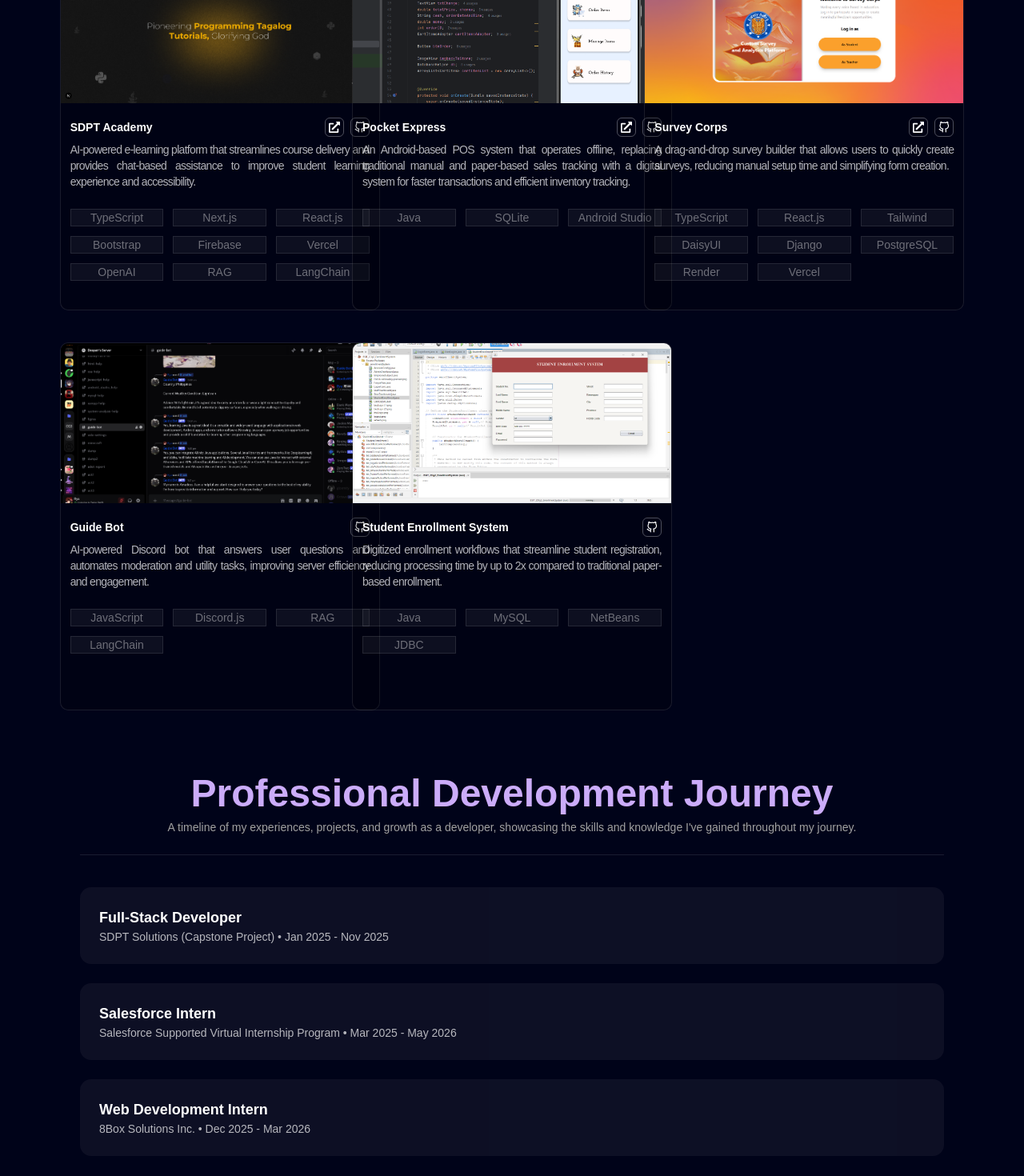
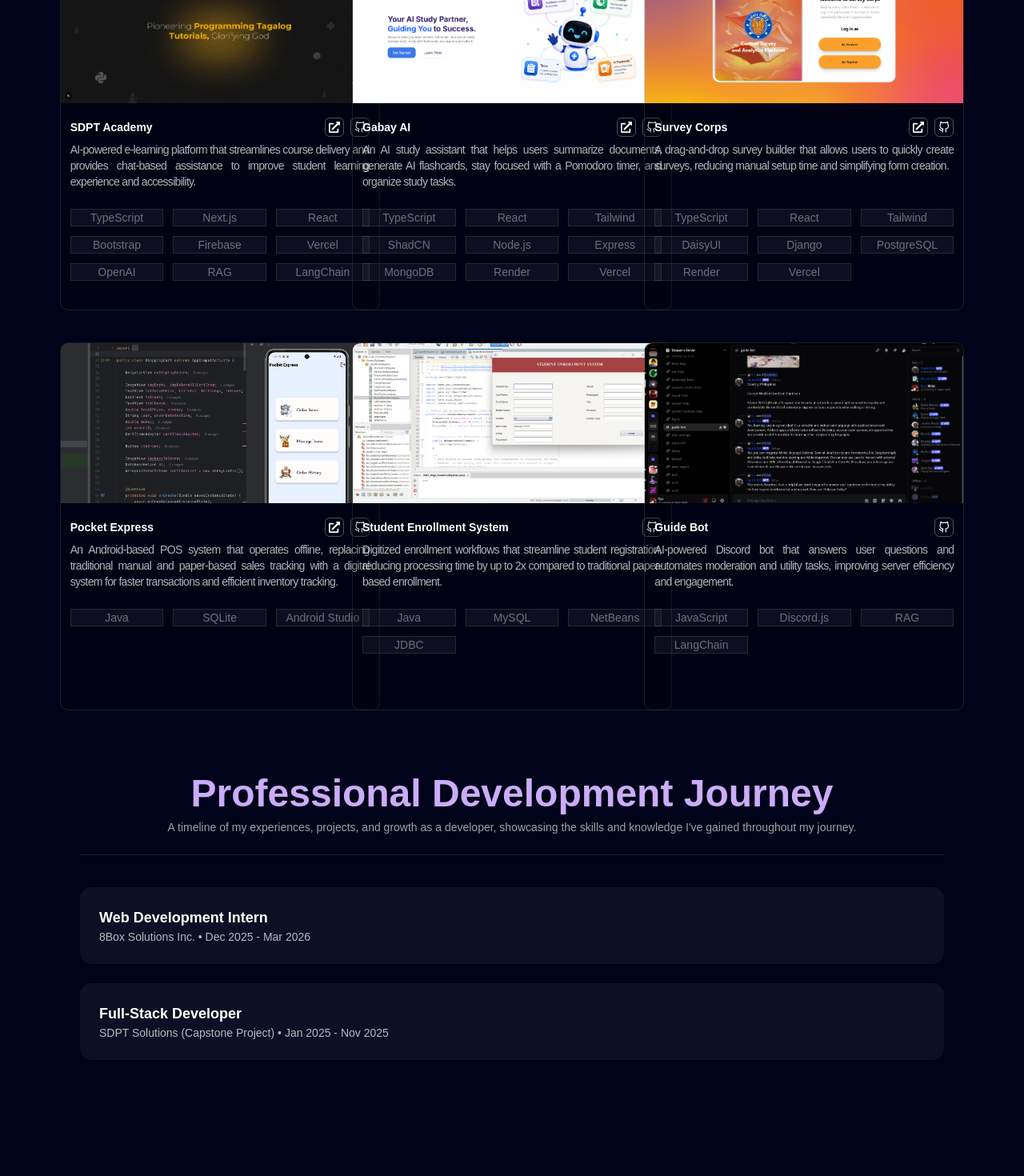
Before and after one commit to SamuelAlac/PortfolioV2, a React (Vite) app: page / in a window 1280 px wide. Shown: the part 1840-3310 px from the top of the page at 80% size. Built offline with nearby package versions, Linux system fonts and the light colour scheme; no server answers.

Commit message:
Refactor code structure for improved readability and maintainability

```diff
--- a/src/constants/experiences.ts
+++ b/src/constants/experiences.ts
@@ -1,17 +1,12 @@
 export const experiences = [
+    {
+        position: 'Web Development Intern',
+        company: '8Box Solutions Inc.',
+        duration: 'Dec 2025 - Mar 2026',
+    },
     {
         position: 'Full-Stack Developer',
         company: 'SDPT Solutions (Capstone Project)',
         duration: 'Jan 2025 - Nov 2025',
     },
-    {
-        position: 'Salesforce Intern',
-        company: 'Salesforce Supported Virtual Internship Program',
-        duration: 'Mar 2025 - May 2026',
-    },
-    {
-        position: 'Web Development Intern',
-        company: '8Box Solutions Inc.',
-        duration: 'Dec 2025 - Mar 2026',
-    }
 ]
--- a/src/constants/projects.ts
+++ b/src/constants/projects.ts
@@ -3,6 +3,7 @@
 const SDPT_ACADEMY = '/projects/SDPTAcademy.png';
 const GUIDE_BOT = '/projects/GuideBot.png';
 const SURVEY_CORPS = '/projects/SurveyCorps.png';
+const GABAY_AI = '/projects/GabayAI.png';
 
 export const projects = [
     {
@@ -12,9 +13,29 @@
         `AI-powered e-learning platform that streamlines course
         delivery and provides chat-based assistance to improve
         student learning experience and accessibility.`,
-        technologies: ['TypeScript', 'Next.js', 'React.js', 'Bootstrap', 'Firebase', 'Vercel', 'OpenAI', 'RAG', 'LangChain'],
+        technologies: ['TypeScript', 'Next.js', 'React', 'Bootstrap', 'Firebase', 'Vercel', 'OpenAI', 'RAG', 'LangChain'],
         link: 'https://sdpt-academy.vercel.app/',
         github: 'https://github.com/SeigiMondragon/SDPTAcademy',
+    },
+    {
+        photo: GABAY_AI,
+        title: 'Gabay AI',
+        description:
+        `An AI study assistant that helps users summarize documents, generate AI
+        flashcards, stay focused with a Pomodoro timer, and organize study tasks.`,
+        technologies: ['TypeScript', 'React', 'Tailwind', 'ShadCN', 'Node.js', 'Express', 'MongoDB', 'Render', 'Vercel'],
+        link: 'https://gabay-ai-pi.vercel.app/',
+        github: 'https://github.com/SamuelAlac/GabayAI',
+    },
+    {
+        photo: SURVEY_CORPS,
+        title: 'Survey Corps',
+        description:
+        `A drag-and-drop survey builder that allows users to quickly create
+        surveys, reducing manual setup time and simplifying form creation.`,
+        technologies: ['TypeScript', 'React', 'Tailwind', 'DaisyUI' , 'Django', 'PostgreSQL', 'Render', 'Vercel'],
+        link: 'https://custom-survey-and-analytics-platfor.vercel.app/',
+        github: 'https://github.com/SamuelAlac/Custom-Survey-and-Analytics-Platform',
     },
     {
         photo: POCKET_EXPRESS,
@@ -28,14 +49,13 @@
         github: 'https://github.com/SamuelAlac/PocketExpress',
     },
     {
-        photo: SURVEY_CORPS,
-        title: 'Survey Corps',
+        photo: STUDENT_ENROLLMENT_SYSTEM,
+        title: 'Student Enrollment System',
         description:
-        `A drag-and-drop survey builder that allows users to quickly create
-        surveys, reducing manual setup time and simplifying form creation.`,
-        technologies: ['TypeScript', 'React.js', 'Tailwind', 'DaisyUI' , 'Django', 'PostgreSQL', 'Render', 'Vercel'],
-        link: 'https://custom-survey-and-analytics-platfor.vercel.app/',
-        github: 'https://github.com/SamuelAlac/Custom-Survey-and-Analytics-Platform',
+        `Digitized enrollment workflows that streamline student registration,
+        reducing processing time by up to 2x compared to traditional paper-based enrollment.`,
+        technologies: ['Java', 'MySQL', 'NetBeans', 'JDBC'],
+        github: 'https://github.com/SamuelAlac/Enrollment-System',
     },
     {
         photo: GUIDE_BOT,
@@ -46,13 +66,4 @@
         technologies: ['JavaScript', 'Discord.js', 'RAG', 'LangChain'],
         github: 'https://github.com/SamuelAlac/GuideBot',
     },
-    {
-        photo: STUDENT_ENROLLMENT_SYSTEM,
-        title: 'Student Enrollment System',
-        description:
-        `Digitized enrollment workflows that streamline student registration,
-        reducing processing time by up to 2x compared to traditional paper-based enrollment.`,
-        technologies: ['Java', 'MySQL', 'NetBeans', 'JDBC'],
-        github: 'https://github.com/SamuelAlac/Enrollment-System',
-    },
 ]
--- a/src/pages/Home/components/Hero.tsx
+++ b/src/pages/Home/components/Hero.tsx
@@ -5,6 +5,8 @@
 import { proofs } from "@/constants/proofs";
 import ProofsCard from "@/components/ProofsCard";
 import { useState } from "react";
+import { contacts } from "@/constants/contacts";
+import ContactCard from "@/components/ContactCard";
 const PROFILE_PIC = '/SAMUEL_ALAC.png'
 
 const Hero = () => {
@@ -20,7 +22,6 @@
           <p className="text-xl md:text-3xl lg:text-4xl font-normal">Hello World, I'm</p>
           <h1 className="text-2xl md:text-4xl lg:text-5xl font-bold text-[#CBACF9]">Samuel Vincent Alac</h1>
           <h2 className="text-xl md:text-3xl lg:text-4xl font-semibold">Software Developer</h2>
-
           <ul className='lg:h-20 flex items-center gap-3 md:gap-5'>
             {proofs.map((proof, index) => (
               <li key={index}>
```
Also changed, not shown: public/projects/GabayAI.png (added).
